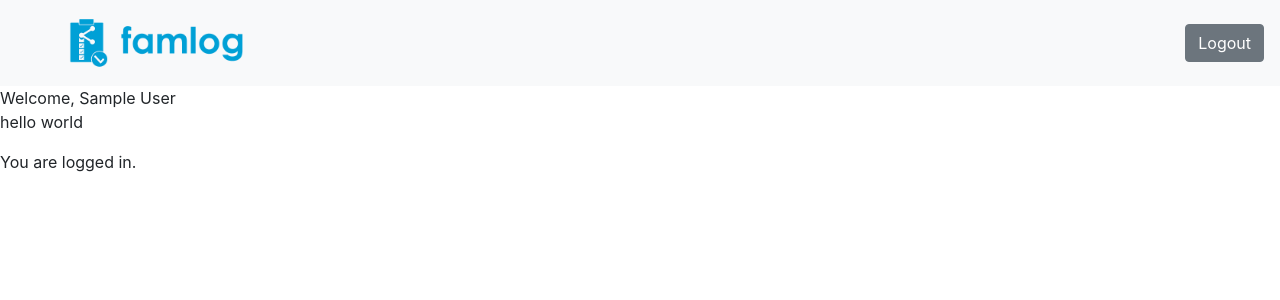
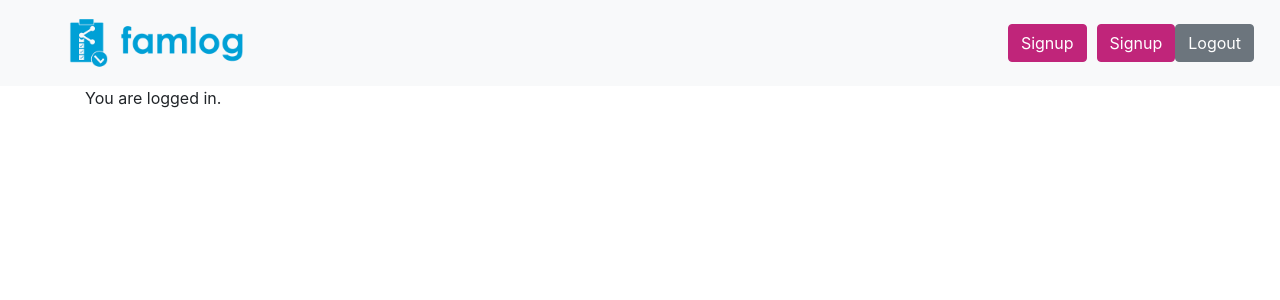
Before and after one commit to CS157A-Team39-FAMLOG/famlog, a PHP site: page / in a window 1280 px wide. Shown: the top 300 px of the page. Run offline with PHP 8.4, Linux system fonts and the light colour scheme; the visitor is signed in with stand-in values (Sample User, id 1).

Commit message:
added personal and account files

```diff
--- a/acctHome.php
+++ /dev/null
@@ -1,6 +0,0 @@
-<?php
-    echo 'Welcome, '.$_SESSION['accountName'];
-?>
-<main>
-    <p>hello world</p>
-</main>
--- a/css/navbarStyle.css
+++ b/css/navigationStyle.css
@@ -49,3 +49,11 @@
   color: white !important;
   text-decoration: none !important;
 }
+
+.main {
+  background-color: #006688;
+}
+
+.navbar-form-pos {
+  margin-right: 10px;
+}
--- a/functional/login_functional.php
+++ b/functional/login_functional.php
@@ -35,7 +35,7 @@ if (isset($_POST['login'])) {
             } else if ($pwdCheck == true) {
                 session_start();
                 $_SESSION['accountName'] = $tmpAcctName;
-                header("Location: ../index.php?login=Success");
+                header("Location: ../accountHome.php");
                 exit();
             } else {
                 header("Location: ../index.php?error=wrongPass");
--- a/index.php
+++ b/index.php
@@ -2,10 +2,11 @@
   require "navigation.php";
 ?>
 
+
   <main>
+      <div class="container">
         <?php
           if (isset($_SESSION['accountName'])) {
-        require "acctHome.php";
             echo '<p>You are logged in.</p>';
           } else {
             checkLoginErrors();
@@ -24,6 +25,7 @@
             }
           }
         ?>
+    </div>
   </main>
 
 
--- a/navigation.php
+++ b/navigation.php
@@ -4,7 +4,7 @@
 
 <style>
 <?php
-    include 'css/navbarStyle.css';
+    include 'css/navigationStyle.css';
     include 'css/signupStyle.css';
 ?>
 </style>
@@ -18,7 +18,7 @@
     <link rel="stylesheet" href="https://stackpath.bootstrapcdn.com/bootstrap/4.3.1/css/bootstrap.min.css" integrity="sha384-ggOyR0iXCbMQv3Xipma34MD+dH/1fQ784/j6cY/iJTQUOhcWr7x9JvoRxT2MZw1T" crossorigin="anonymous">
 
     <!-- Navbar Styling -->
-    <link rel="stylesheet" type="text/css" href="css/navbarStyle.css">
+    <link rel="stylesheet" type="text/css" href="css/navigationStyle.css">
 
     <!-- Styling for signup.php-->
     <link rel="stylesheet" href="css/signupStyle.css">
@@ -36,11 +36,17 @@
         <?php
 
         if (isset($_SESSION['accountName'])) {
-            echo '<form class="form-inline my-2 my-lg-0 navbar-form-pos" action="functional/logout_functional.php" method="post">
-                    <button  class="btn btn-secondary" type="submit" name="logout">Logout</button>
-                  </form>';
+            echo '
+                  <div class="form-inline">
+                    <button class="btn btn-success signup-btn" type="button" name="signup"><a class="signup-link" href="signup.php">Signup</a></button>
+                    <button class="btn btn-success signup-btn" type="button" name="signup"><a class="signup-link" href="signup.php">Signup</a></button>
+                    <form class="form-group my-2 my-lg-0 navbar-form-pos" action="functional/logout_functional.php" method="post">
+                        <button  class="btn btn-secondary" type="submit" name="logout">Logout</button>
+                    </form>
+                  </div>
+                  ';
           } else {
-            echo '<form class="form-inline my-2 my-lg-0 navbar-form-pos" action="functional/login_functional.php" method="post">
+            echo '<form class="form-inline my-2 my-lg-0" action="functional/login_functional.php" method="post">
                     <input class="form-control mr-sm-2" type="text" name="loginAcctName" placeholder="Account Name">
                     <input class="form-control mr-sm-2" type="password" name="loginPwd" placeholder="Password">
                     <button class="btn btn-primary" type="submit" name="login">Login</button>
```
Also changed, not shown: accountHome.php (added, +8 -0 lines), personalHome.php (added, +8 -0 lines). Lines whose indentation alone changed are shown as unchanged.
